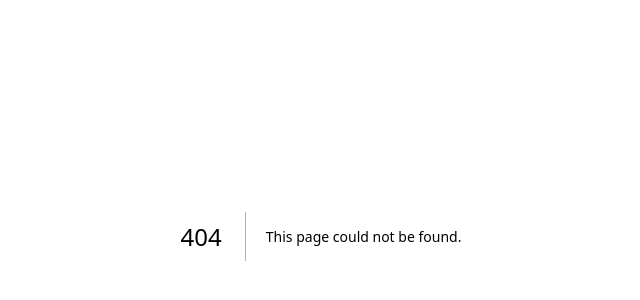
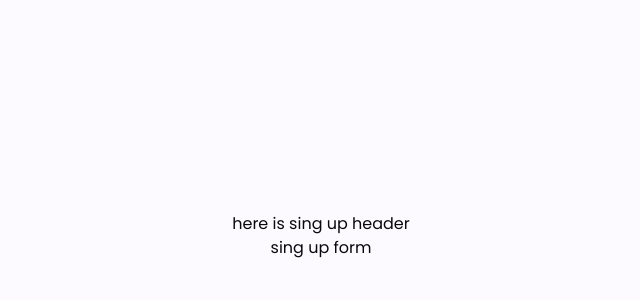
Before and after one commit to wpseemol/b2wi, a Next.js app: page /signup in a window 1280 px wide. Before the commit this address had no page. Shown: the part 164-464 px from the top of the page, without its empty margins (319-959 px from the left). Built offline with nearby package versions, Linux system fonts and the light colour scheme.

Commit message:
singup form file create

```diff
--- /dev/null
+++ b/src/app/(authentication)/signup/_components/sing-up-form.tsx
@@ -0,0 +1,7 @@
+export default function SingUpForm() {
+    return (
+        <section>
+            <form>sing up form</form>
+        </section>
+    );
+}
--- /dev/null
+++ b/src/app/(authentication)/signup/_components/sing-up-page-header.tsx
@@ -0,0 +1,3 @@
+export default function SingUpPageHeader() {
+    return <div>here is sing up header</div>;
+}
--- /dev/null
+++ b/src/app/(authentication)/signup/page.tsx
@@ -0,0 +1,20 @@
+import SingUpForm from './_components/sing-up-form';
+import SingUpPageHeader from './_components/sing-up-page-header';
+
+export default function SingUpPage() {
+    return (
+        <main>
+            <section className="h-screen px-4 md:px-8 lg:px-16 xl:px-32 2xl:px-64 py-14 bg-[#fcfaff] flex flex-col items-center justify-center">
+                <div className="flex flex-col items-center sm:w-2/5 sm:px-0 px-2 ">
+                    {/* set alert message */}
+
+                    {/* register header */}
+                    <SingUpPageHeader />
+
+                    {/* register form */}
+                    <SingUpForm />
+                </div>
+            </section>
+        </main>
+    );
+}
```
